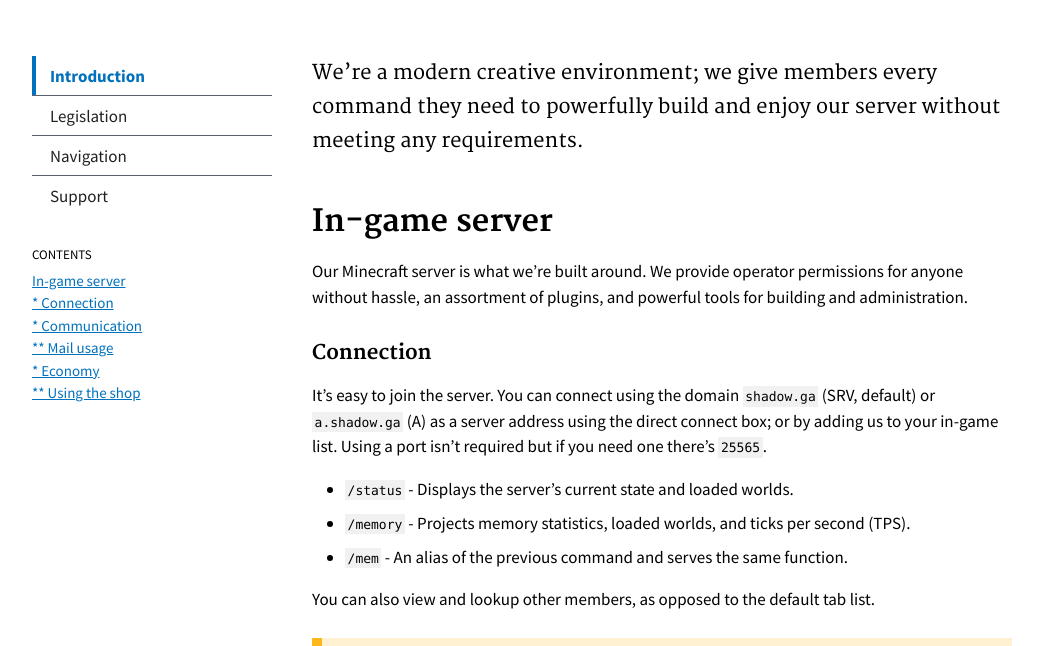
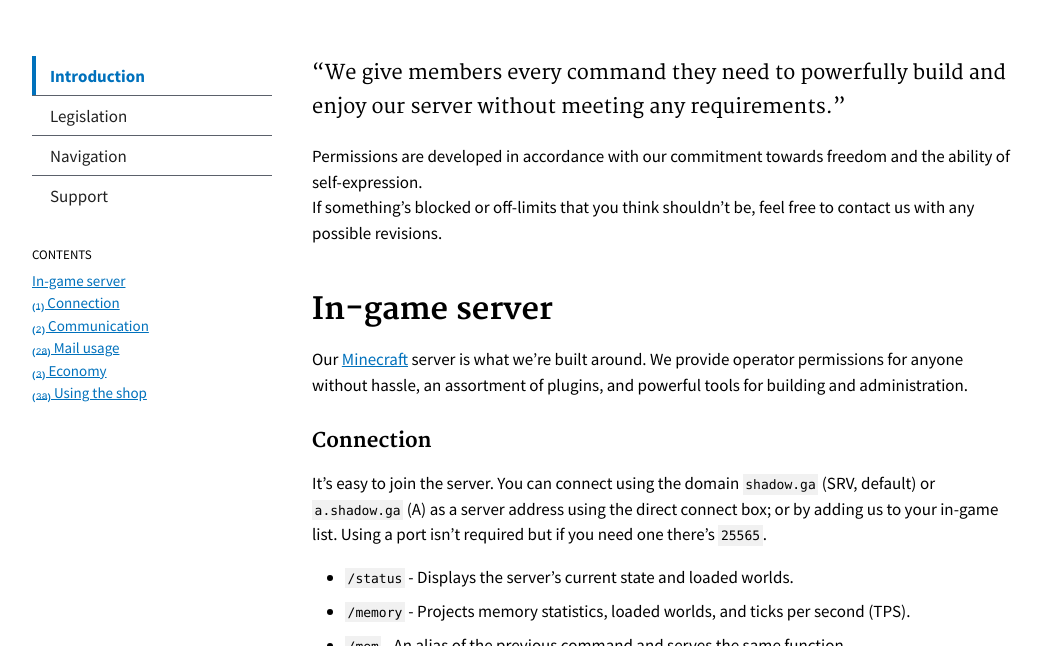
Before and after one commit to serrif/website, a Jekyll site: the page built from main/docs/introduction.md, in a window 1280 px wide and 900 px high, cut to the strip 254-900 px from the top of the window. Shown: the whole strip, without its empty margins (118-1161 px from the left). Built offline with Jekyll 4.4.1, drawn with Linux system fonts in a browser that asks for light colours; some of the changed text lies outside the part shown.

Commit message:
Update introduction.md

```diff
--- a/main/docs/introduction.md
+++ b/main/docs/introduction.md
@@ -7,23 +7,27 @@ sidenav: docs
 subnav:
   - text: "In-game server"
     href: '#in-game-server'
-  - text: "* Connection"
+  - text: "₍₁₎ Connection"
     href: '#connection'
-  - text: "* Communication"
+  - text: "₍₂₎ Communication"
     href: '#communication'
-  - text: "** Mail usage"
+  - text: "₍₂ₐ₎ Mail usage"
     href: '#mail-usage'
-  - text: "* Economy"
+  - text: "₍₃₎ Economy"
     href: '#economy'
-  - text: "** Using the shop"
+  - text: "₍₃ₐ₎ Using the shop"
     href: '#using-the-shop'
 ---
 
-We're a modern creative environment; we give members every command they need to powerfully build and enjoy our server without meeting any requirements.
+"We give members every command they need to powerfully build and enjoy our server without meeting any requirements."
 {: .usa-font-lead }
 
+Permissions are developed in accordance with our commitment towards freedom and the ability of self-expression.
+<br>
+If something's blocked or off-limits that you think shouldn't be, feel free to contact us with any possible revisions.
+
 ## In-game server
-Our Minecraft server is what we're built around.
+Our <a class="usa-external-link" href="https://minecraft.com">Minecraft</a> server is what we're built around.
 We provide operator permissions for anyone without hassle, an assortment of plugins, and powerful tools for building and administration.
 
 ### Connection
@@ -59,7 +63,7 @@ Support for older client versions may change as the game updates.
 
 ### Communication
 Besidies the chat, other forms of in-game communication can be utilised with a variety of different commands.
-We use the [Essentials](https://wiki.mc-ess.net) features library along with several other plugins.
+We use the <a class="usa-external-link" href="http://wiki.mc-ess.net/wiki/Main_Page">Essentials</a> features library along with several other plugins.
 
  * `/me <text>` - Globally announces the specified text for all to see.
  * `/msg <user> <text>` - Privately sends a message (`<text>`) to another member (`<user>`).
@@ -69,7 +73,11 @@ We use the [Essentials](https://wiki.mc-ess.net) features library along with sev
 The `/mail` function can be used to send, receive, and manage messages.
 Keep in mind that all messages must comply with our guidelines or they'll be removed.
 
-> **Note:** Mailed messages, unlike `/msg`, can be sent to offline members—or members that aren't currently on the server during command execution. `/mail sendall` cannot be used by members.
+<div class="usa-alert usa-alert-info" >
+  <div class="usa-alert-body">
+    <p class="usa-alert-text">Mailed messages, such as <code class="highlighter-rouge">/msg</code>, can be sent to offline members—or members that aren't currently on the server during command execution. <code class="highlighter-rouge">/mail sendall</code> cannot be used by members.</p>
+  </div>
+</div>
 
  * `/mail send <user> <message>` - Mails a message to another member (`<user>`).
  * `/mail read` - Functions as an inbox; displays all (if any) messages sent to you.
@@ -90,7 +98,11 @@ Once you build up enough coins, you can purchase from the shop; items like login
 Senior Admins and higher can manage the shop with an administrator tool.
 Shop management allows for economy modification and the addition of new coins.
 
-> **Note:** Only remove or 'set' coins with the permission of an Executive or higher. Giving out coins can potentially unbalance the server economy, resulting in inflation.
+<div class="usa-alert usa-alert-warning" >
+  <div class="usa-alert-body">
+    <p class="usa-alert-text">Only remove or 'set' coins with the permission of an Executive or higher. Giving out coins can potentially unbalance the server economy, resulting in inflation.</p>
+  </div>
+</div>
 
  * `/manageshop coins add <amount> <user | all>` - Gives an amount of coins to someone.
  * `/manageshop coins remove <amount> <user | all>` - Takes away an amount of coins.
@@ -101,7 +113,11 @@ The `all` function will only apply to members that are online; `set` will overri
 ### Other commands
 Members can manage settings directly pertinent to their character; such as gamemode and immunity to health-based damage.
 
-> **Note:** Currently, spectator mode is only available to administrators. This restriction is in place to maintain privacy and prevent unwanted activity.
+<div class="usa-alert usa-alert-info" >
+  <div class="usa-alert-body">
+    <p class="usa-alert-text">Currently, spectator mode is only available to administrators. This restriction is in place to maintain privacy and prevent unwanted activity.</p>
+  </div>
+</div>
 
 <ul>
   <li><code class="highlighter-rouge">/gamemode &lt;creative | survival | adventure | spectator&gt;</code> - Sets your gamemode.</li>
@@ -139,7 +155,11 @@ Our [GitHub](/github/) organization is great for the open-source development of
 We'll often refer to our forum as the 'community' to keep things simple—a feature great for online collaboration and discourse.
 Getting started on the community is nice and simple, we don't ask for much; anyone can sign up through our database or GitHub—but please [enable](https://shadow.ga/docs/2/d-security/#activating-two-factor-login) two-factor auth.
 
-> **Note:** Account deletions can only be performed by an Executive or higher due to the action's severity. If you'd like your account deleted, please [contact us](https://shadow.ga/docs/1/d-support/#direct-support).
+<div class="usa-alert usa-alert-warning" >
+  <div class="usa-alert-body">
+    <p class="usa-alert-text">Account deletions can only be performed by an Executive or higher due to the action's severity. If you'd like your account deleted, please contact us.</p>
+  </div>
+</div>
 
 Discussions are thread-like posts that (when made) will show up on the community's front page.
 When a discussion is getting a lot of replies, it'll stay on the front for everyone to see.
@@ -173,7 +193,11 @@ These are called 'titles' because they carry no permissions (unlike ranks).
 
 ---
 
-> **Note:** Only titles will be listed here, as the guild's ranking system is identical to that of our server; a list of administrator ranks can be found at our [hierarchy](https://shadow.ga/docs/2/a-directorate/#hierarchy).
+<div class="usa-alert usa-alert-info" >
+  <div class="usa-alert-body">
+    <p class="usa-alert-text">Only titles will be listed here, as the guild's ranking system is identical to that of our server; a list of administrator ranks can be found at our hierarchy.</p>
+  </div>
+</div>
 
  * **Developer** - Provided to those who make code contribution to our [organisation](https://github.com/shadowga).
  * **Architect** - Awarded to the prolific builders of our in-game atmosphere.
```
Also changed, not shown: other parts of main/docs/introduction.md (+0 -1 lines).
